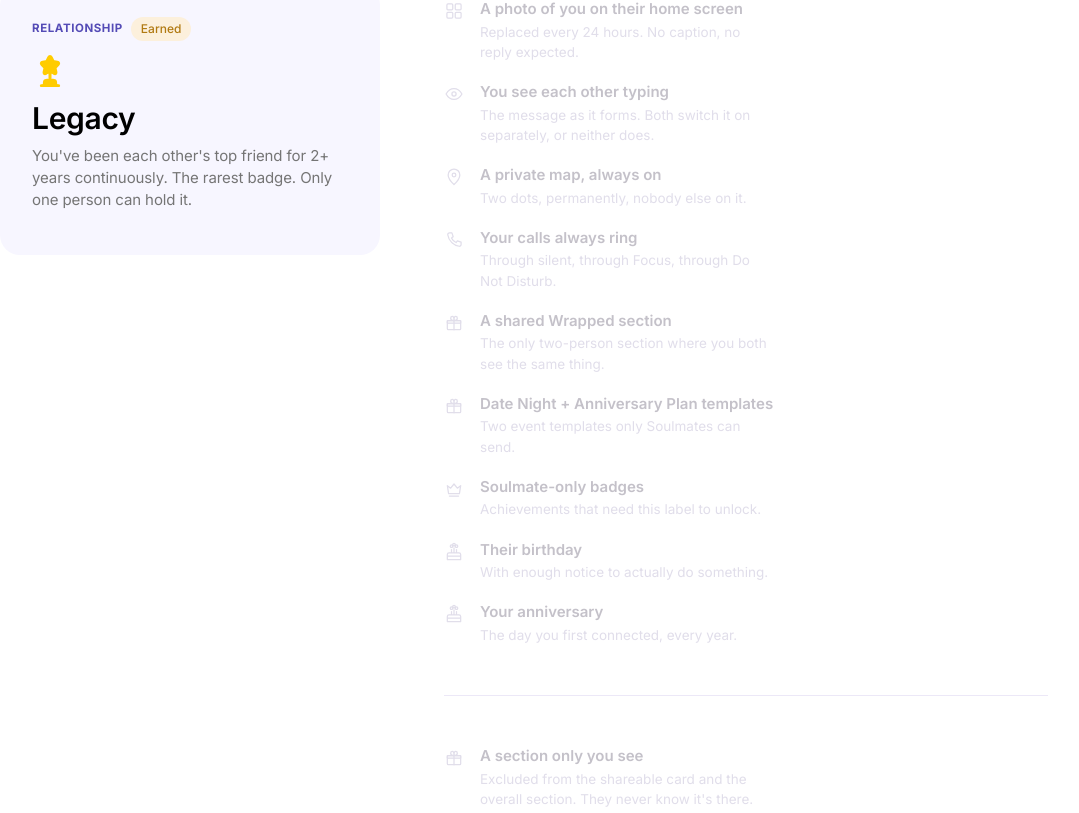
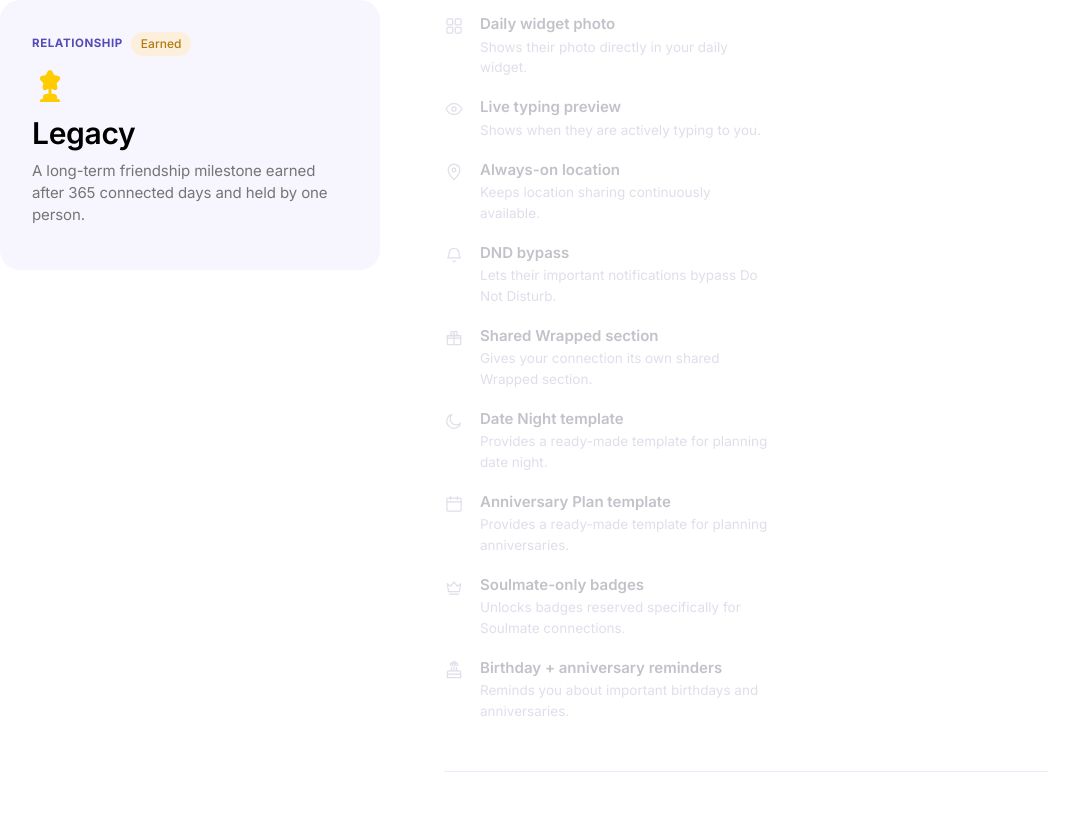
Before and after one commit to SatHassan375/Klispa, a Vue app: page / in a window 1280 px wide. Shown: the part 1067-1880 px from the top of the page, without its empty margins (116-1195 px from the left). Built offline with nearby package versions, Linux system fonts and the light colour scheme; a web font is replaced by a local one.

Commit message:
klispa text relationship

```diff
--- a/src/components/Home/Hero.vue
+++ b/src/components/Home/Hero.vue
@@ -175,6 +175,7 @@ onBeforeUnmount(() => {
   flex-direction: column;
   gap: 24px;
   padding-bottom: 34px;
+  margin-top: 4%;
 }
 .hero-join .btn-white {
   font-size: 14px;
--- a/src/data/relationships.js
+++ b/src/data/relationships.js
@@ -11,64 +11,63 @@ export const relationships = [
     title: "Soulmate",
     icon: "soulmate",
     description:
-      "Your most consistent, deepest connection. Unlocked only when both agree. Can't be removed unless both agree. DND bypass enabled. Calls always come through.",
+      "The deepest connection label, reserved for one person and removable only when both agree.",
     accent: "#e0455c",
     accentSoft: "#fbe9ec",
     features: [
       {
-        key: "home-screen-photo",
+        key: "daily-widget-photo",
         icon: "widget",
-        title: "A photo of you on their home screen",
-        description: "Replaced every 24 hours. No caption, no reply expected.",
+        title: "Daily widget photo",
+        description: "Shows their photo directly in your daily widget.",
       },
       {
-        key: "see-each-other-typing",
+        key: "live-typing-preview",
         icon: "eye",
-        title: "You see each other typing",
-        description:
-          "The message as it forms. Both switch it on separately, or neither does.",
+        title: "Live typing preview",
+        description: "Shows when they are actively typing to you.",
       },
       {
-        key: "private-map-always-on",
+        key: "always-on-location",
         icon: "pin",
-        title: "A private map, always on",
-        description: "Two dots, permanently, nobody else on it.",
+        title: "Always-on location",
+        description: "Keeps location sharing continuously available.",
       },
       {
-        key: "calls-always-ring",
-        icon: "phone",
-        title: "Your calls always ring",
-        description: "Through silent, through Focus, through Do Not Disturb.",
+        key: "dnd-bypass",
+        icon: "bell",
+        title: "DND bypass",
+        description: "Lets their important notifications bypass Do Not Disturb.",
       },
       {
-        key: "shared-wrapped",
+        key: "shared-wrapped-section",
         icon: "gift",
-        title: "A shared Wrapped section",
-        description: "The only two-person section where you both see the same thing.",
+        title: "Shared Wrapped section",
+        description: "Gives your connection its own shared Wrapped section.",
       },
       {
-        key: "date-night-anniversary-templates",
-        icon: "gift",
-        title: "Date Night + Anniversary Plan templates",
-        description: "Two event templates only Soulmates can send.",
+        key: "date-night-template",
+        icon: "moon",
+        title: "Date Night template",
+        description: "Provides a ready-made template for planning date night.",
+      },
+      {
+        key: "anniversary-plan-template",
+        icon: "calendar",
+        title: "Anniversary Plan template",
+        description: "Provides a ready-made template for planning anniversaries.",
       },
       {
         key: "soulmate-only-badges",
         icon: "crown",
         title: "Soulmate-only badges",
-        description: "Achievements that need this label to unlock.",
+        description: "Unlocks badges reserved specifically for Soulmate connections.",
       },
       {
-        key: "their-birthday",
+        key: "birthday-anniversary-reminders",
         icon: "cake",
-        title: "Their birthday",
-        description: "With enough notice to actually do something.",
-      },
-      {
-        key: "your-anniversary",
-        icon: "cake",
-        title: "Your anniversary",
-        description: "The day you first connected, every year.",
+        title: "Birthday + anniversary reminders",
+        description: "Reminds you about important birthdays and anniversaries.",
       },
     ],
   },
@@ -80,34 +79,33 @@ export const relationships = [
     title: "Situationship",
     icon: "situationship",
     description:
-      "For when it's complicated. Both acknowledge the label privately. It doesn't show publicly. Can be upgraded or removed by either person.",
+      "A private label for a complicated connection that both people acknowledge without making it public.",
     accent: "#6a5cf0",
     accentSoft: "#edeafc",
     features: [
       {
-        key: "section-only-you-see",
+        key: "private-wrapped-section",
         icon: "gift",
-        title: "A section only you see",
-        description:
-          "Excluded from the shareable card and the overall section. They never know it's there.",
+        title: "Private Wrapped section",
+        description: "Keeps this connection inside a private Wrapped section.",
       },
       {
-        key: "see-each-other-typing",
+        key: "live-typing-preview",
         icon: "eye",
-        title: "You see each other typing",
-        description: "Both opt in separately.",
+        title: "Live typing preview",
+        description: "Shows when they are actively typing to you.",
       },
       {
-        key: "map-wakes-at-night",
+        key: "location-after-10pm",
         icon: "pin",
-        title: "A map that only wakes at night",
-        description: "After 10pm, and only if you both left it on.",
+        title: "Location after 10pm",
+        description: "Makes their location available after 10pm.",
       },
       {
-        key: "end-it-without-a-trace",
+        key: "removable-without-a-trace",
         icon: "phone",
-        title: "End it without a trace",
-        description: "Either person. No notification, no record, nothing kept.",
+        title: "Removable without a trace",
+        description: "Lets either person remove the label without leaving a trace.",
       },
     ],
   },
@@ -119,36 +117,33 @@ export const relationships = [
     title: "Flame",
     icon: "flame",
     description:
-      "You've been each other's most-messaged person for 7 days straight. Shown next to their name. Fades if the streak breaks.",
+      "Earned after seven consecutive days as each other's most-messaged person, and lost when the streak breaks.",
     accent: "#e8871e",
     accentSoft: "#fdf1e2",
     features: [
       {
-        key: "flame-beside-name",
-        icon: "gift",
-        title: "A flame beside their name",
-        description: "Anyone you've labelled can see it burning.",
+        key: "shown-next-to-their-name",
+        icon: "flame",
+        title: "Shown next to their name",
+        description: "Displays the Flame directly beside their name.",
       },
       {
-        key: "top-of-wrapped",
+        key: "pinned-in-wrapped",
         icon: "gift",
-        title: "Top of your Wrapped",
-        description:
-          "A Wrapped section only you can see. Never shared, never shown to them.",
+        title: "Pinned #1 in your Wrapped",
+        description: "Places this connection first in your Wrapped.",
       },
       {
-        key: "hours-warning-before-it-goes-out",
-        icon: "flameSlash",
-        title: "A few hours' warning before it goes out",
-        description:
-          "Not a notification after the fact. Suppressed on Person and Safe Space.",
+        key: "streak-break-warning",
+        icon: "bell",
+        title: "Streak break warning",
+        description: "Warns you when your messaging streak is at risk.",
       },
       {
         key: "flame-history",
         icon: "flameSlash",
         title: "Flame history",
-        description:
-          "A private record of who your #1 has been, and for how long.",
+        description: "Keeps a history of your earned Flame streaks.",
       },
     ],
   },
@@ -157,43 +152,42 @@ export const relationships = [
     label: "RELATIONSHIP",
     type: "Mutual",
     status: null,
-    title: "My person",
+    title: "Person",
     icon: "myperson",
     description:
-      '"They\'re my person." A soft, intentional label both set for each other. No romantic implication, just closeness. One person each.',
+      "A close, intentional label for someone who is deeply important without implying romance.",
     accent: "#1f2430",
     accentSoft: "#eeeef1",
     features: [
       {
-        key: "home-screen-photo",
+        key: "daily-widget-photo",
         icon: "widget",
-        title: "A photo of you on their home screen",
-        description: "The same widget Soulmate gets. Only these two labels have it.",
+        title: "Daily widget photo",
+        description: "Shows their photo directly in your daily widget.",
       },
       {
         key: "always-in-monthly-wrapped",
         icon: "gift",
         title: "Always in your monthly Wrapped",
-        description:
-          "Guaranteed, even in a month you barely spoke. Everyone else earns their place by activity.",
+        description: "Keeps this connection present throughout your monthly Wrapped.",
       },
       {
-        key: "map-on-your-schedule",
+        key: "location-on-your-timer",
         icon: "pin",
-        title: "A map on your schedule",
-        description: "You set the hours, it switches itself off.",
+        title: "Location on your timer",
+        description: "Makes their location available through your connection.",
       },
       {
         key: "birthday-reminder",
         icon: "cake",
-        title: "Birthday Reminder",
-        description: "Plan celebrations together. Mark special occasions in style.",
+        title: "Birthday reminder",
+        description: "Reminds you when their birthday is approaching.",
       },
       {
         key: "no-streak-counter",
         icon: "flameSlash",
-        title: "No streak counter. No warnings.",
-        description: "This friendship never asks anything of you.",
+        title: "No streak counter, no warnings",
+        description: "Keeps the connection free from streak pressure or warnings.",
       },
     ],
   },
@@ -205,40 +199,39 @@ export const relationships = [
     title: "Safe Space",
     icon: "safespace",
     description:
-      "For a friend you go to when things are hard. Conversations here are always private — no screenshots, no forwards.",
+      "A private label for someone you turn to when things are difficult and you need trust.",
     accent: "#2ea16f",
     accentSoft: "#e7f6ee",
     features: [
       {
-        key: "screenshots-stop-working",
+        key: "screenshots-fully-blocked",
         icon: "cameraOff",
-        title: "Screenshots stop working",
-        description: "Not flagged, not notified. The button does nothing.",
+        title: "Screenshots fully blocked",
+        description: "Prevents screenshots of conversations under this label.",
       },
       {
-        key: "nothing-leaves-the-room",
+        key: "no-forwards-no-copy",
         icon: "ban",
-        title: "Nothing leaves the room",
-        description: "No forwards, no copying, no saving out.",
+        title: "No forwards, no copy",
+        description: "Prevents conversations from being forwarded or copied.",
       },
       {
         key: "invisible-everywhere",
         icon: "gift",
         title: "Invisible everywhere",
-        description:
-          "Never in any Wrapped section, never on the shareable card, no flame, no streak, no public badge.",
+        description: "Keeps the label hidden throughout the visible experience.",
       },
       {
-        key: "calls-ring-through-silent",
-        icon: "phone",
-        title: "Their calls still ring through silent",
-        description: "The whole point is that you can reach them.",
+        key: "dnd-bypass",
+        icon: "bell",
+        title: "DND bypass",
+        description: "Lets important notifications bypass Do Not Disturb.",
       },
       {
-        key: "comfort-day",
-        icon: "phone",
-        title: "Comfort Day",
-        description: "An event template with no agenda. This label only.",
+        key: "comfort-day-template",
+        icon: "calendar",
+        title: "Comfort Day template",
+        description: "Provides a ready-made template for planning a comfort day.",
       },
     ],
   },
@@ -250,40 +243,33 @@ export const relationships = [
     title: "Constant",
     icon: "constant",
     description:
-      "365 days of consistent conversation. Automatically earned, never manually assigned. The longest friendship badge.",
+      "A milestone earned after maintaining a connected relationship for 100 days.",
     accent: "#7c5cf0",
     accentSoft: "#efeafc",
     features: [
       {
-        key: "location-shares-itself",
+        key: "auto-location-2h-window",
         icon: "pin",
-        title: "Location that shares itself",
-        description:
-          "A 2-hour window opens whenever either of you is moving. Capped by the label's own restriction, if it has one.",
+        title: "Auto location, 2h window",
+        description: "Automatically shares location within a two-hour window.",
       },
       {
-        key: "your-name-on-invite",
+        key: "event-co-hosting",
         icon: "calendar",
-        title: "Your name on the invite",
-        description: "Co-host events instead of just attending them.",
+        title: "Event co-hosting",
+        description: "Lets both people co-host shared events together.",
       },
       {
-        key: "weekend-trip",
+        key: "weekend-trip-template",
         icon: "calendar",
-        title: "Weekend Trip",
-        description: "Destination, dates, split costs. This status only.",
+        title: "Weekend Trip template",
+        description: "Provides a ready-made template for planning weekend trips.",
       },
       {
-        key: "near-each-other-alert",
-        icon: "calendar",
-        title: "The app tells you when you're near each other",
-        description: "One tap turns it into a plan.",
-      },
-      {
-        key: "year-plus-badges",
-        icon: "heartHandshake",
-        title: "The year-plus badges",
-        description: "Achievements that need 365+ days.",
+        key: "100-day-badges",
+        icon: "trophy",
+        title: "100-day badges",
+        description: "Unlocks badges recognizing the 100-day connection.",
       },
     ],
   },
@@ -295,7 +281,7 @@ export const relationships = [
     title: "The Circle",
     icon: "thecircle",
     description:
-      "A group where everyone has each other labeled as close friends. The tightest group tier.",
+      "A group milestone earned when everyone in the group has labelled everyone else.",
     accent: "#e2493f",
     accentSoft: "#fbeae8",
     features: [
@@ -303,33 +289,37 @@ export const relationships = [
         key: "circle-wrapped",
         icon: "gift",
         title: "Circle Wrapped",
-        description:
-          "The only shared group Wrapped in the app, stats for the whole group together.",
+        description: "Gives the group its own dedicated Wrapped experience.",
       },
       {
         key: "group-streak",
-        icon: "flameSlash",
+        icon: "flame",
         title: "Group streak",
-        description:
-          "The only label where captures are prevented entirely, not just alerted.",
+        description: "Tracks the group's shared connection streak over time.",
       },
       {
-        key: "full-event-access",
-        icon: "calendar",
-        title: "full event access",
-        description: "Co-host events. Celebrate milestones together.",
+        key: "group-badges",
+        icon: "trophy",
+        title: "Group badges",
+        description: "Unlocks badges recognizing shared group milestones.",
       },
       {
-        key: "proximity-meetup",
-        icon: "users",
-        title: "Proximity meetup",
-        description: "Messages here cannot leave this conversation. Period.",
+        key: "night-in-template",
+        icon: "moon",
+        title: "Night In template",
+        description: "Provides a ready-made template for planning group nights in.",
       },
       {
-        key: "shared-group-achievements",
-        icon: "heartHandshake",
-        title: "Shared group achievements",
-        description: "Badges earned by all of you, or by none of you.",
+        key: "group-celebration-template",
+        icon: "party",
+        title: "Group Celebration template",
+        description: "Provides a ready-made template for planning group celebrations.",
+      },
+      {
+        key: "anyone-can-co-host",
+        icon: "users",
+        title: "Anyone can co-host",
+        description: "Lets any member co-host eligible group activities.",
       },
     ],
   },
@@ -341,41 +331,46 @@ export const relationships = [
     title: "Legacy",
     icon: "legacy",
     description:
-      "You've been each other's top friend for 2+ years continuously. The rarest badge. Only one person can hold it.",
+      "A long-term friendship milestone earned after 365 connected days and held by one person.",
     accent: "#e0a415",
     accentSoft: "#fcf3e0",
     features: [
       {
-        key: "yearly-wrapped-all-the-way-back",
+        key: "full-friendship-timeline",
         icon: "gift",
-        title: "Your yearly Wrapped goes all the way back",
-        description:
-          "Every milestone, streak record, memory and anniversary since your first message.",
+        title: "Full friendship timeline in yearly Wrapped",
+        description: "Shows the complete friendship timeline in yearly Wrapped.",
       },
       {
         key: "gold-badge-private",
         icon: "crown",
-        title: "A gold badge, private between the two of you",
-        description: "Nobody else can see it.",
+        title: "Gold badge, private",
+        description: "Awards a private gold badge for the milestone.",
       },
       {
-        key: "annual-connection-alert",
+        key: "annual-anniversary-alert",
         icon: "bell",
-        title: "An alert every year on the day you first connected",
-        description: "Both of you, with a memory surfaced.",
+        title: "Annual anniversary alert",
+        description: "Sends an alert when the annual milestone arrives.",
       },
       {
-        key: "annual-tradition-templates",
+        key: "annual-tradition-template",
         icon: "calendar",
-        title: "Annual Tradition + Friendship Anniversary templates.",
+        title: "Annual Tradition template",
+        description: "Provides a ready-made template for planning annual traditions.",
+      },
+      {
+        key: "friendship-anniversary-template",
+        icon: "calendar",
+        title: "Friendship Anniversary template",
         description:
-          "7 days before your anniversary, app prompts both of you to create an event to mark it.",
+          "Provides a ready-made template for celebrating friendship anniversaries.",
       },
       {
         key: "badges-arrive-faster",
-        icon: "heartHandshake",
+        icon: "trophy",
         title: "Badges arrive faster",
-        description: "Streak achievements at three-quarters of the usual days.",
+        description: "Unlocks eligible badges faster through the Legacy label.",
       },
     ],
   },
```
